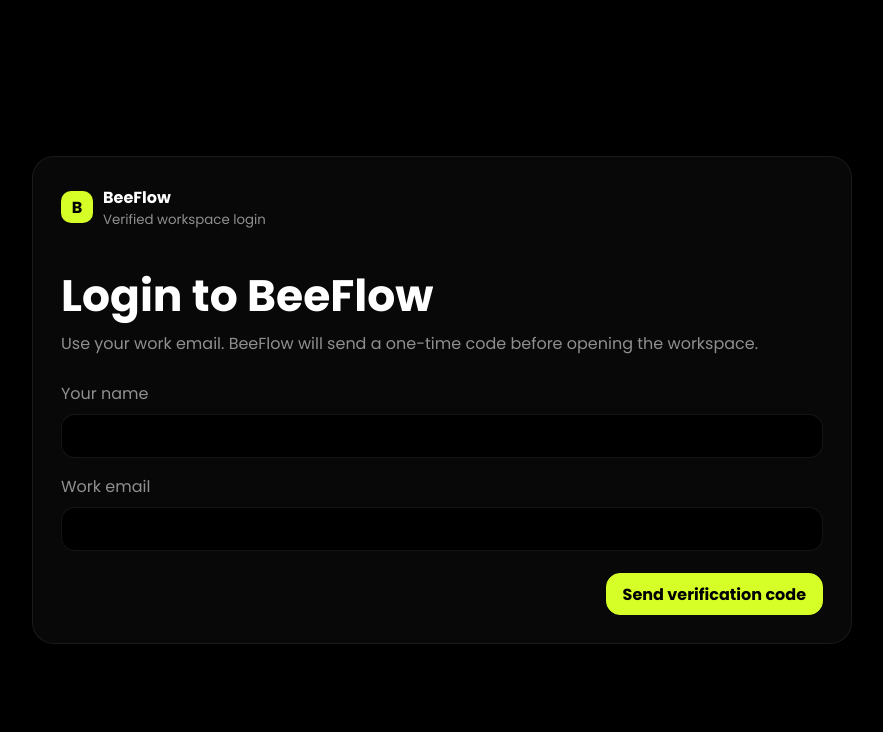
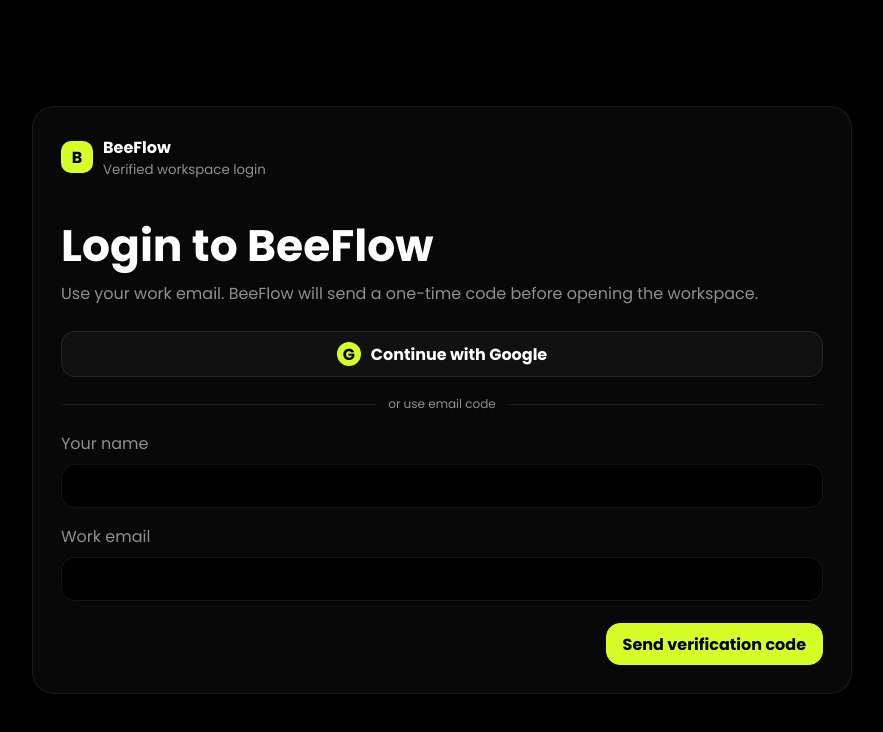
Before and after one commit to muhammadhamzafahim1123-byte/Beeflow, a Next.js app: page / in a window 1280 px wide. Shown: the top 732 px of the page, without its empty margins (198-1081 px from the left). Built offline with nearby package versions, Linux system fonts and the light colour scheme.

Commit message:
add google oauth login

```diff
--- a/app/globals.css
+++ b/app/globals.css
@@ -129,6 +129,48 @@
   margin-top: 22px;
 }
 
+.google-button {
+  display: flex;
+  align-items: center;
+  justify-content: center;
+  gap: 10px;
+  min-height: 46px;
+  margin: 0 0 18px;
+  color: var(--white);
+  background: var(--surface-2);
+  border: 1px solid var(--border);
+  border-radius: 14px;
+  text-decoration: none;
+  font-weight: 700;
+}
+
+.google-button span {
+  display: grid;
+  place-items: center;
+  width: 24px;
+  height: 24px;
+  color: var(--black);
+  background: var(--yellow);
+  border-radius: 50%;
+}
+
+.divider {
+  display: flex;
+  align-items: center;
+  gap: 12px;
+  margin: 2px 0 18px;
+  color: var(--muted);
+  font-size: 12px;
+}
+
+.divider::before,
+.divider::after {
+  content: "";
+  flex: 1;
+  height: 1px;
+  background: var(--border);
+}
+
 .primary,
 .secondary {
   min-height: 42px;
--- a/components/auth/LoginForm.tsx
+++ b/components/auth/LoginForm.tsx
@@ -1,6 +1,6 @@
 "use client";
 
-import { FormEvent, useState } from "react";
+import { FormEvent, useEffect, useState } from "react";
 import VerifyCodeForm from "./VerifyCodeForm";
 
 type AuthStep = "login" | "verify";
@@ -12,6 +12,22 @@
   const [message, setMessage] = useState("");
   const [error, setError] = useState("");
   const [loading, setLoading] = useState(false);
+
+  useEffect(() => {
+    const params = new URLSearchParams(window.location.search);
+    const authError = params.get("error");
+    if (!authError) return;
+
+    const messages: Record<string, string> = {
+      google_not_configured: "Google sign-in is not configured yet.",
+      google_invalid_state: "Google sign-in expired. Please try again.",
+      google_failed: "Google sign-in failed. Please try again.",
+      google_unverified_email: "Google did not verify this email address."
+    };
+
+    setError(messages[authError] || "Google sign-in failed. Please try again.");
+    window.history.replaceState({}, "", "/");
+  }, []);
 
   async function handleSubmit(event: FormEvent<HTMLFormElement>) {
     event.preventDefault();
@@ -81,6 +97,11 @@
         <p>Use your work email. BeeFlow will send a one-time code before opening the workspace.</p>
         {message ? <div className="message">{message}</div> : null}
         {error ? <div className="message error">{error}</div> : null}
+        <a className="google-button" href="/api/auth/google/start">
+          <span>G</span>
+          Continue with Google
+        </a>
+        <div className="divider"><span>or use email code</span></div>
         <label className="field">
           <span>Your name</span>
           <input value={name} onChange={(event) => setName(event.target.value)} autoComplete="name" />
```
Also changed, not shown: app/api/auth/google/callback/route.ts (added, +83 -0 lines), app/api/auth/google/start/route.ts (added, +43 -0 lines), 2 other files (tests, documents, lock files or other folders).
